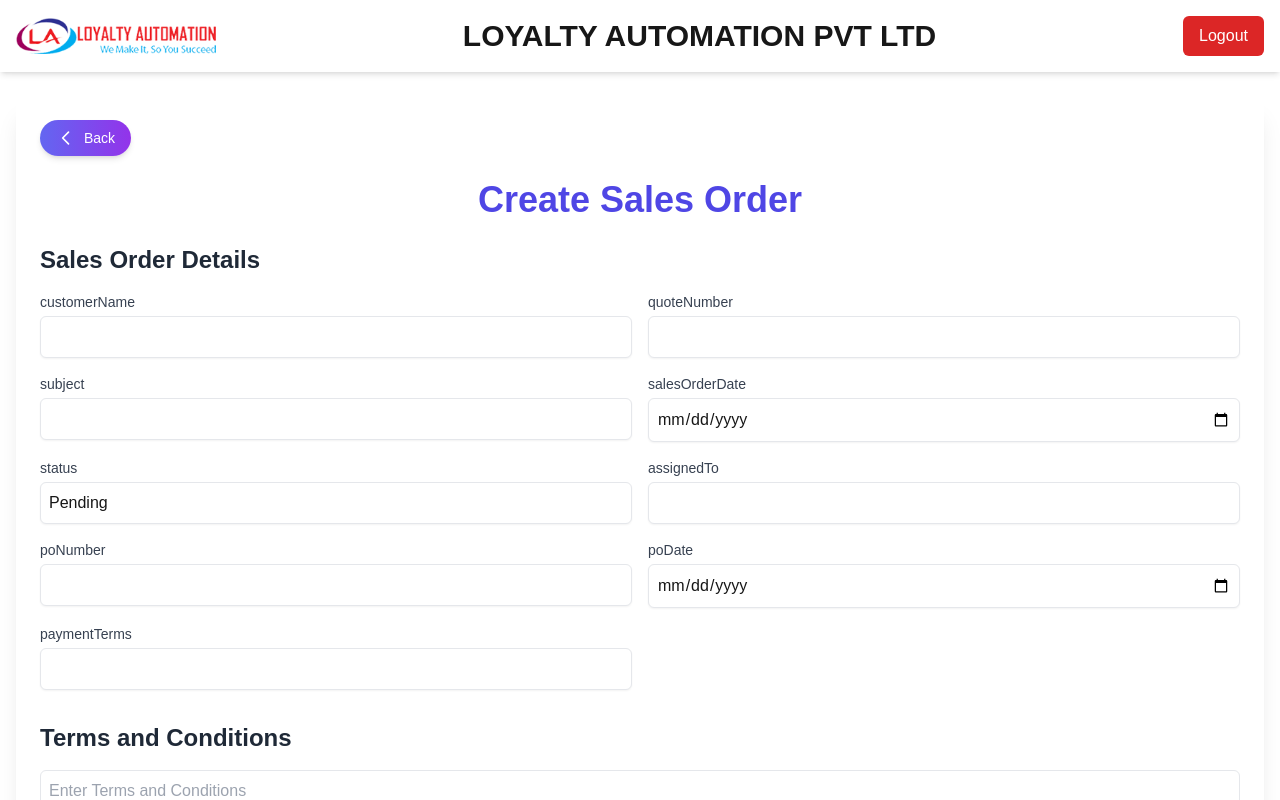
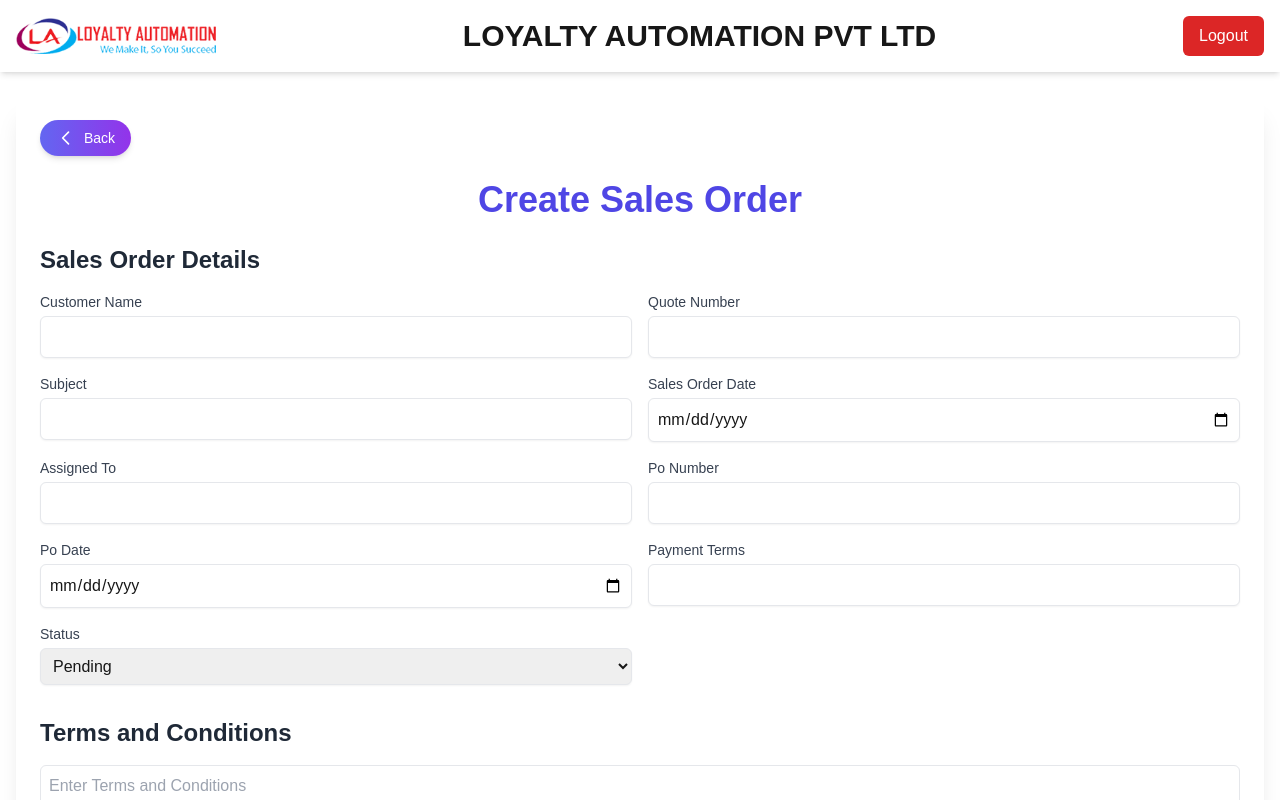
Before and after one commit to sathiswarri-22/Loyaldup, a Next.js app: page /SaleteamDasboard/SalesOrder in a window 1280 px wide. Built offline with nearby package versions, Linux system fonts and the light colour scheme; no server answers.

Commit message:
lastfinal final frontend commitssss

```diff
--- a/src/app/SaleteamDasboard/SalesOrder/page.js
+++ b/src/app/SaleteamDasboard/SalesOrder/page.js
@@ -4,7 +4,7 @@ import axios from "axios";
 import { useRouter } from "next/navigation";
 import { ChevronLeft } from "lucide-react";
 import jsPDF from "jspdf";
-import { autoTable } from "jspdf-autotable"; // Explicitly import autoTable
+import { autoTable } from "jspdf-autotable";
 
 const Salesorder = () => {
   const Eid = localStorage.getItem('idstore');
@@ -16,6 +16,7 @@ const Salesorder = () => {
       subject: "",
       salesOrderDate: "",
       status: "Pending",
+      customStatus: "",
       assignedTo: "",
       poNumber: "",
       poDate: "",
@@ -50,7 +51,6 @@ const Salesorder = () => {
 
   const [token, setToken] = useState("");
   const [products, setProducts] = useState([]);
-  const [selectedProducts, setSelectedProducts] = useState("");
   const router = useRouter();
 
   useEffect(() => {
@@ -73,19 +73,40 @@ const Salesorder = () => {
     const [section, field] = name.split("."); // Split to handle nested fields
 
     if (section === "salesOrderDetails") {
-      setFormData((prevData) => ({
+      if (field === "status" && value === "Custom") {
+        // When "Custom" is selected, don't update the status yet
+        setFormData(prevData => ({
+          ...prevData,
+          salesOrderDetails: {
+            ...prevData.salesOrderDetails,
+            // We don't update status here, we'll wait for customStatus to be entered
+          }
+        }));
+      } else if (field === "customStatus") {
+        // When updating customStatus, also update the main status field
+        setFormData(prevData => ({
+          ...prevData,
+          salesOrderDetails: {
+            ...prevData.salesOrderDetails,
+            [field]: value,
+            status: value // Also update the status field with the custom value
+          }
+        }));
+      } else {
+        setFormData(prevData => ({
           ...prevData,
           salesOrderDetails: {
             ...prevData.salesOrderDetails,
             [field]: value, // Update the specific field
-        },
+          }
         }));
+      }
     } else if (section === "summary") {
       setFormData((prevData) => ({
         ...prevData,
         summary: {
           ...prevData.summary,
-          [field]: value,
+          [field]: parseFloat(value) || 0,
         },
       }));
     } else if (section === "termsAndConditions") {
@@ -160,12 +181,29 @@ const Salesorder = () => {
     });
   };
 
+  // Helper function to prepare data before submission
+  const prepareDataForSubmission = () => {
+    // Create a copy of the formData to modify
+    const submissionData = JSON.parse(JSON.stringify(formData));
+
+    // Remove the customStatus field as it's only used for UI, not needed in the API
+    if (submissionData.salesOrderDetails.customStatus) {
+      delete submissionData.salesOrderDetails.customStatus;
+    }
+
+    return submissionData;
+  };
+
   const handleSubmit = async (e) => {
     e.preventDefault();
     try {
+      // Prepare data by removing UI-only fields
+      const submissionData = prepareDataForSubmission();
+
+      // First save to database
       const response = await axios.post(
         "http://localhost:5005/api-salesorder/create-salesorder",
-        formData,
+        submissionData,
         {
           headers: {
             Authorization: `Bearer ${token}`,
@@ -173,15 +211,22 @@ const Salesorder = () => {
           },
         }
       );
-      alert("Sales Order Created Successfully!");
+
+      // Then generate PDF
+      generatePDF();
+
+      alert("Sales Order Created Successfully and PDF Generated!");
+
+      // Reset form
       setFormData({
-        Eid:'',
+        Eid,
         salesOrderDetails: {
           customerName: "",
           quoteNumber: "",
           subject: "",
           salesOrderDate: "",
           status: "Pending",
+          customStatus: "",
           assignedTo: "",
           poNumber: "",
           poDate: "",
@@ -412,14 +457,15 @@ const Salesorder = () => {
     }
   };
 
-
   const handleBackClick = () => {
     router.push('/SaleteamDasboard/CustomerConverted');
-  }
+  };
 
   return (
     <div className="container mx-auto p-6 bg-white shadow-xl rounded-lg">
-      <button onClick={handleBackClick} className="inline-flex items-center px-4 py-2 mb-6 text-sm font-medium text-white bg-gradient-to-r from-indigo-500 to-purple-600 rounded-full shadow-md hover:shadow-lg hover:scale-105 transition-all duration-200"
+      <button
+        onClick={handleBackClick}
+        className="inline-flex items-center px-4 py-2 mb-6 text-sm font-medium text-white bg-gradient-to-r from-indigo-500 to-purple-600 rounded-full shadow-md hover:shadow-lg hover:scale-105 transition-all duration-200"
       >
         <svg
           xmlns="http://www.w3.org/2000/svg"
@@ -433,7 +479,9 @@ const Salesorder = () => {
         </svg>
         Back
       </button>
+
       <h1 className="text-4xl font-bold text-center text-indigo-600 mb-6">Create Sales Order</h1>
+
       <form onSubmit={handleSubmit} className="space-y-8">
         {/* Sales Order Details */}
         <section className="space-y-4">
@@ -444,17 +492,18 @@ const Salesorder = () => {
               "quoteNumber",
               "subject",
               "salesOrderDate",
-              "status",
               "assignedTo",
               "poNumber",
               "poDate",
               "paymentTerms",
             ].map((field) => (
               <div key={field}>
-                <label className="block text-sm font-medium text-gray-700">{field}</label>
+                <label className="block text-sm font-medium text-gray-700">
+                  {field.charAt(0).toUpperCase() + field.slice(1).replace(/([A-Z])/g, ' $1')}
+                </label>
                 <input
                   type={field === "salesOrderDate" || field === "poDate" ? "date" : "text"}
-                  name={`salesOrderDetails.Rs.{field}`}
+                  name={`salesOrderDetails.${field}`}
                   value={formData.salesOrderDetails[field] || ""}
                   onChange={handleChange}
                   className="mt-1 block w-full p-2 border rounded-md shadow-sm"
@@ -462,6 +511,40 @@ const Salesorder = () => {
                 />
               </div>
             ))}
+
+            {/* Status as a dropdown with custom option */}
+            <div>
+              <label className="block text-sm font-medium text-gray-700">Status</label>
+              <select
+                name="salesOrderDetails.status"
+                value={["Pending", "Confirmed", "Shipped", "Delivered"].includes(formData.salesOrderDetails.status)
+                  ? formData.salesOrderDetails.status
+                  : "Custom"}
+                onChange={handleChange}
+                className="mt-1 block w-full p-2 border rounded-md shadow-sm"
+                required
+              >
+                <option value="Pending">Pending</option>
+                <option value="Confirmed">Confirmed</option>
+                <option value="Shipped">Shipped</option>
+                <option value="Delivered">Delivered</option>
+              </select>
+
+              {/* Show custom status input if "Custom" is selected */}
+              {!["Pending", "Confirmed", "Shipped", "Delivered"].includes(formData.salesOrderDetails.status) && (
+                <div className="mt-2">
+                  <input
+                    type="text"
+                    name="salesOrderDetails.customStatus"
+                    value={formData.salesOrderDetails.customStatus}
+                    onChange={handleChange}
+                    placeholder="Enter custom status"
+                    className="block w-full p-2 border rounded-md shadow-sm"
+                    required
+                  />
+                </div>
+              )}
+            </div>
           </div>
         </section>
 
@@ -477,7 +560,6 @@ const Salesorder = () => {
             placeholder="Enter Terms and Conditions"
           />
         </section>
-
 
         {/* Items */}
         <section className="space-y-4">
@@ -499,16 +581,18 @@ const Salesorder = () => {
                   ))}
                 </select>
               </div>
-              {["quantity", "listPrice", "totalPrice"].map((field) => (
+              {["quantity", "listPrice", "discount", "tax", "totalPrice"].map((field) => (
                 <div key={field}>
-                  <label className="block text-sm font-medium text-gray-700">{field}</label>
+                  <label className="block text-sm font-medium text-gray-700">
+                    {field.charAt(0).toUpperCase() + field.slice(1).replace(/([A-Z])/g, ' $1')}
+                  </label>
                   <input
                     type="number"
-                    name={`item[Rs.{index}].Rs.{field}`}
                     value={item[field]}
                     onChange={(e) => handleNestedChange(e, index, field)}
                     className="mt-1 block w-full p-2 border rounded-md"
-                    required
+                    required={field !== "discount" && field !== "tax"}
+                    readOnly={field === "totalPrice"}
                   />
                 </div>
               ))}
@@ -517,7 +601,7 @@ const Salesorder = () => {
           <button
             type="button"
             onClick={handleAddItem}
-            className="mt-4 py-2 px-4 bg-blue-600 text-white rounded-md"
+            className="mt-4 py-2 px-4 bg-blue-600 text-white rounded-md hover:bg-blue-700 transition-colors"
           >
             Add Item
           </button>
@@ -526,12 +610,16 @@ const Salesorder = () => {
         {/* Summary */}
         <section className="space-y-4">
           <h3 className="text-2xl font-semibold text-gray-800">Summary</h3>
-          {["itemsTotal", "discountTotal", "shippingHandling", "preTaxTotal", "taxesForShipping", "transitInsurance", "installationCharges", "taxForInstallation", "adjustments", "grandTotal"].map((field) => (
+          <div className="grid grid-cols-1 sm:grid-cols-2 gap-4">
+            {["itemsTotal", "discountTotal", "shippingHandling", "preTaxTotal", "taxesForShipping",
+              "transitInsurance", "installationCharges", "taxForInstallation", "adjustments", "grandTotal"].map((field) => (
               <div key={field}>
-              <label className="block text-sm font-medium text-gray-700">{field}</label>
+                <label className="block text-sm font-medium text-gray-700">
+                  {field.charAt(0).toUpperCase() + field.slice(1).replace(/([A-Z])/g, ' $1')}
+                </label>
                 <input
                   type="number"
-                name={`summary.Rs.{field}`}
+                  name={`summary.${field}`}
                   value={formData.summary[field]}
                   onChange={handleChange}
                   className="mt-1 block w-full p-2 border rounded-md"
@@ -539,23 +627,16 @@ const Salesorder = () => {
                 />
               </div>
             ))}
+          </div>
         </section>
 
-
         {/* Submit Button */}
-        <div className="flex justify-between">
+        <div className="flex justify-center">
           <button
             type="submit"
-            className="py-2 px-4 bg-indigo-600 text-white rounded-md"
+            className="py-3 px-6 bg-gradient-to-r from-indigo-600 to-purple-600 text-white rounded-md hover:shadow-lg hover:scale-105 transition-all duration-200 font-semibold text-lg"
           >
-            Create Sales Order
-          </button>
-          <button
-            type="button"
-            onClick={generatePDF}
-            className="py-2 px-4 bg-green-600 text-white rounded-md"
-          >
-            Generate PDF
+            Submit & Generate PDF
           </button>
         </div>
       </form>
--- a/src/app/admin/adminDasboard/page.js
+++ b/src/app/admin/adminDasboard/page.js
@@ -68,6 +68,9 @@ const Dashboard = () => {
   }
   const handleGetquots = () => {
     router.push('/admin/GetAllquotation')
+  }
+  const handleGetSO = () => {
+    router.push('/admin/GetSO')
   }
   return (
     <div className="flex flex-col min-h-screen bg-gradient-to-br from-teal-100 to-teal-300">
@@ -166,6 +169,12 @@ const Dashboard = () => {
           >
            AllQuots get
           </button>
+          <button
+            onClick={handleGetSO}
+            className="py-2 px-3 md:py-3 md:px-4 w-[calc(50%-4px)] sm:w-[calc(33.333%-8px)] md:w-auto text-white bg-teal-600 rounded-lg shadow-md hover:bg-teal-700 transition duration-300 text-xs sm:text-sm md:text-base font-medium text-center"
+          >
+           All Sales Order
+          </button>
         </div>
 
         {/* Tabs for Content - Improved Mobile View */}
```
Also changed, not shown: src/app/SaleteamDasboard/Dasboard/page.js (+9 -0 lines), src/app/SaleteamDasboard/Editcustomer/page.js (+18 -1 lines). Lines whose indentation alone changed are shown as unchanged.
